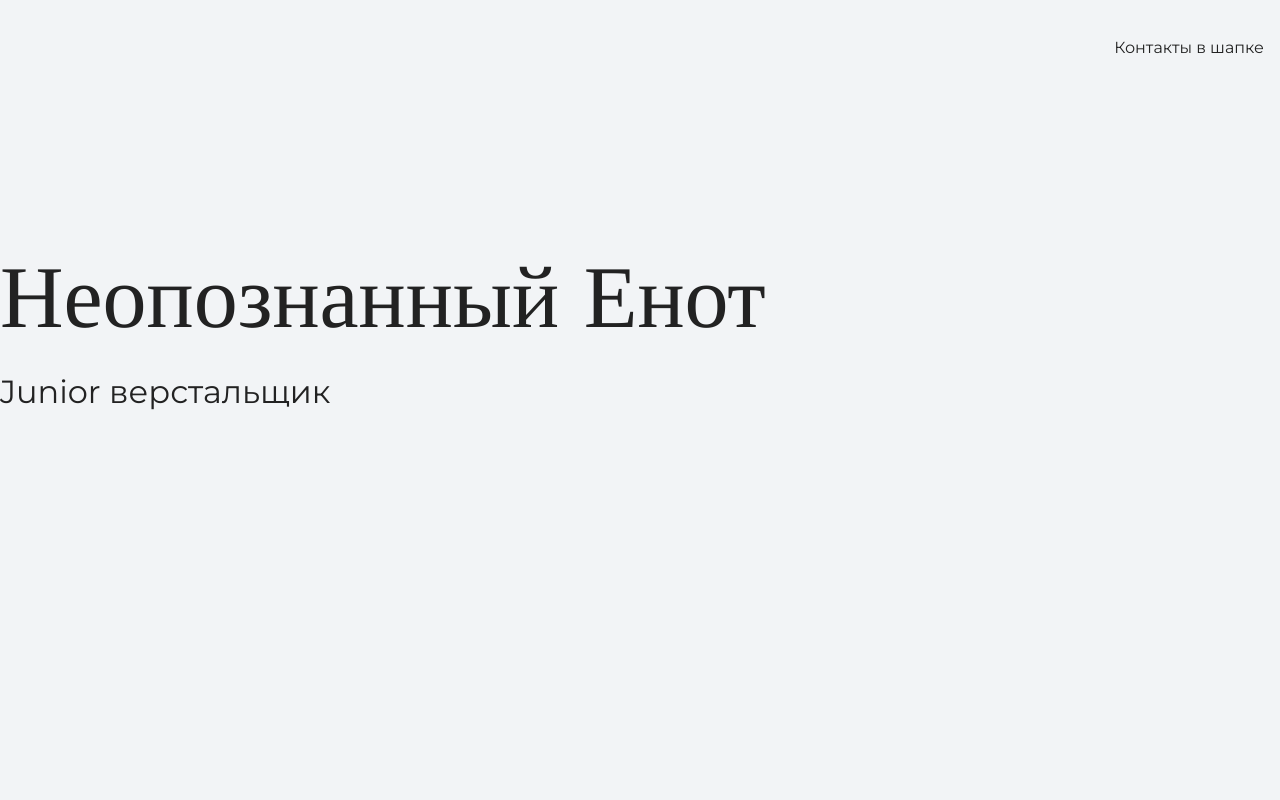
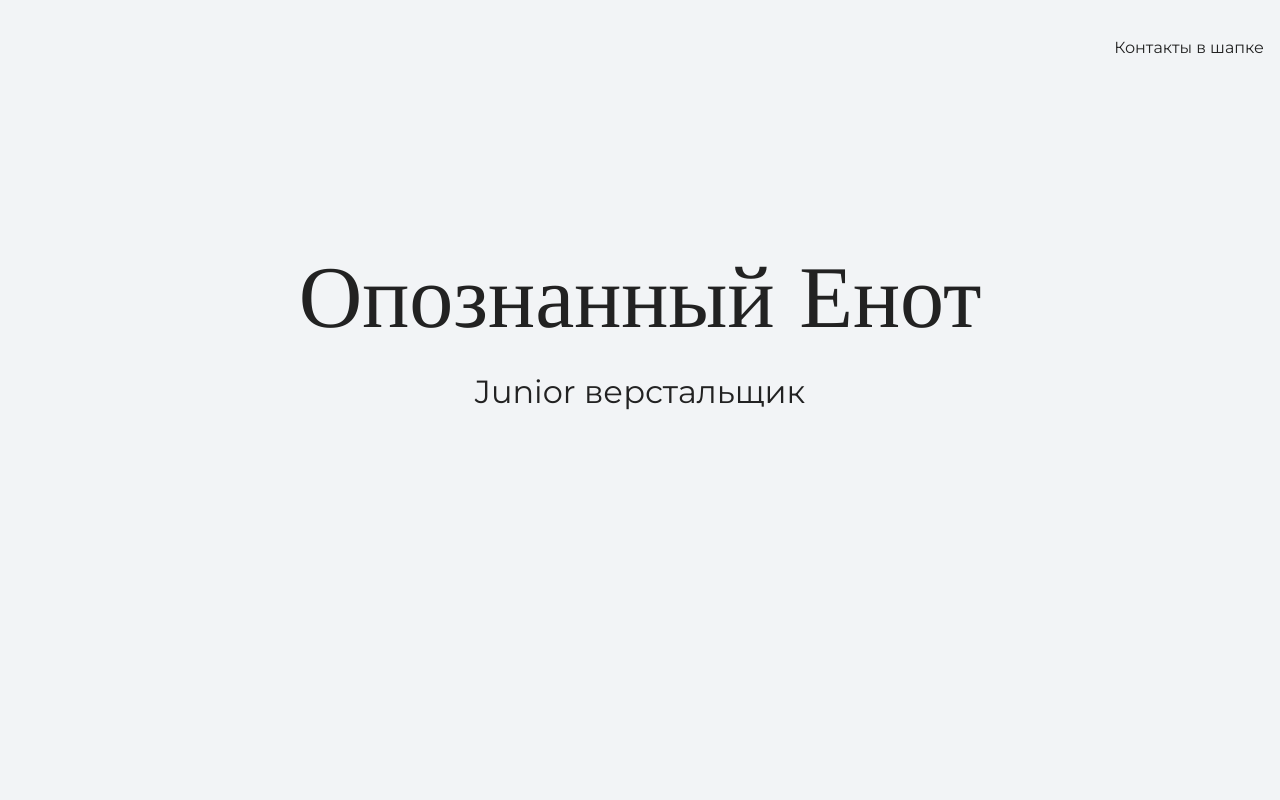
Before and after one commit to AlexReinhardt/mysite, a plain HTML site: page index.html in a window 1280 px wide. Shown: the top 800 px of the page. Drawn offline with nearby package versions, Linux system fonts and the light colour scheme.

Commit message:
Меняет текст

```diff
--- a/index.html
+++ b/index.html
@@ -10,12 +10,15 @@
   <body>
     <header class="page-header">
     <div class="container">
-      Контакты в шапке</div>
+      Контакты в шапке
+     </div>
     </header>
 
     <section class="hero-image">
-      <h1 class="heading">Неопознанный Енот</h1>
+       <div class="container">
+      <h1 class="heading">Опознанный Енот</h1>
       <p>Junior верстальщик</p>
+      </div>
     </section>
 
     <section class="intro">
```
